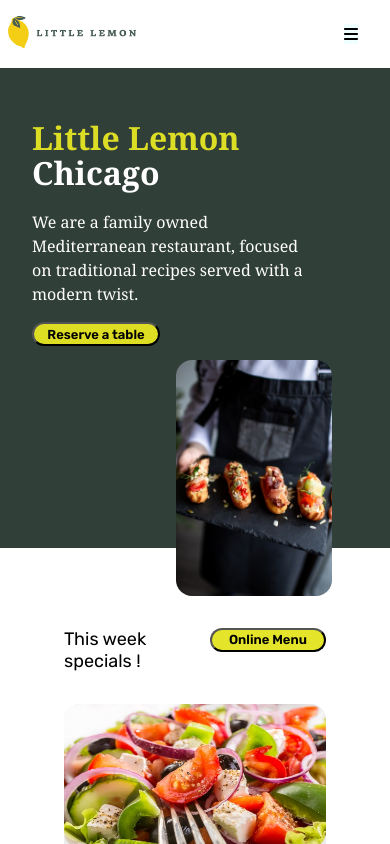
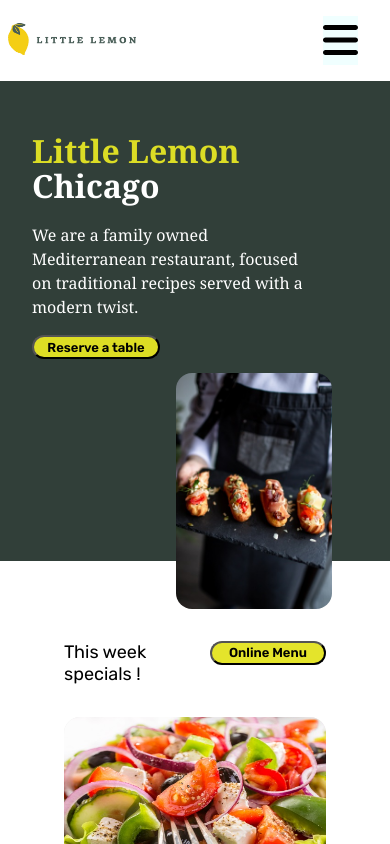
Before and after one commit to Nadia-Amz/little-lemon-web, a React (Create React App) app: page / in a window 390 px wide. Shown: the top 844 px of the page. Built offline with nearby package versions, Linux system fonts and the light colour scheme.

Commit message:
commited

```diff
--- a/src/components/css/Style.css
+++ b/src/components/css/Style.css
@@ -583,7 +583,8 @@ button:hover {
             line-height: 2rem;
         }
         .ICON{
-            font-size:15rem;}
+            font-size:15rem;
+        }
         .iconCheck{
                 height: 17rem;
             }
@@ -651,6 +652,7 @@ button:hover {
     .bars {
         display: block;
         background-color: azure;
+        font-size: 2.5rem;
     }
     .navElements a{
         color: black;
```
